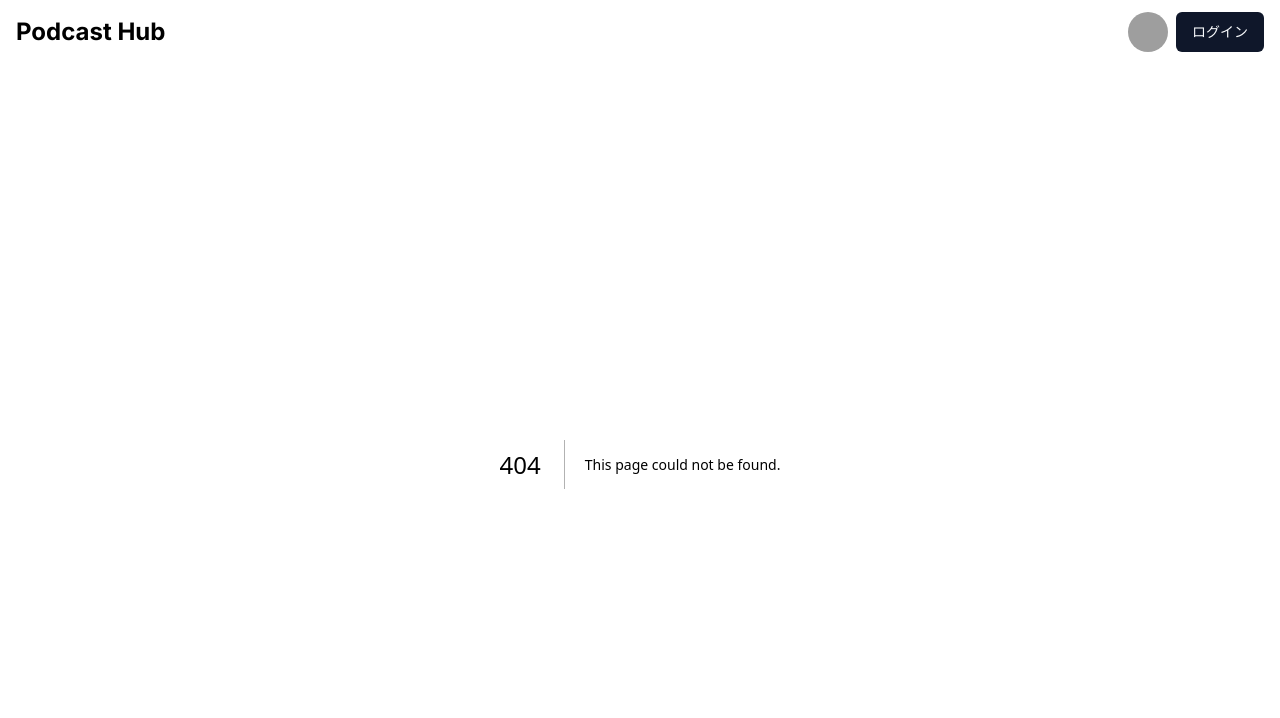
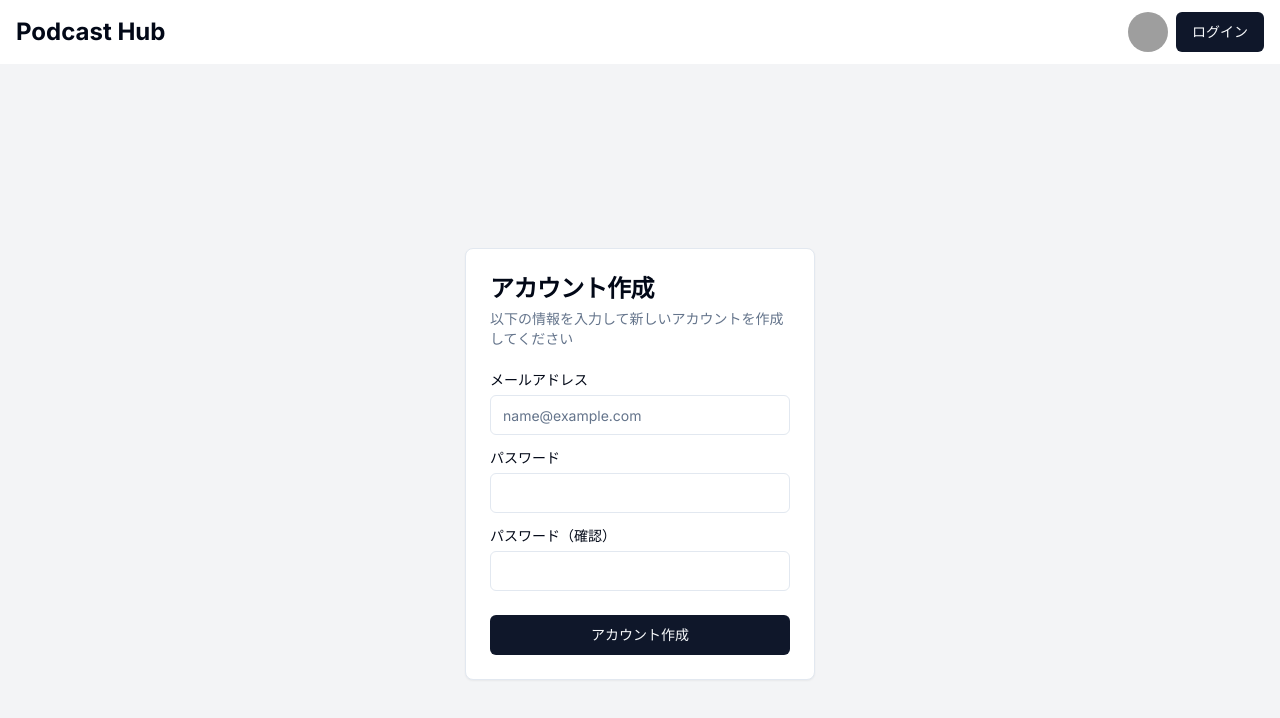
Before and after one commit to TokiyaHorikawa/podcast-hub, a Next.js app: page /signup in a window 1280 px wide. Before the commit this address had no page. Shown: the top 718 px of the page. Built offline with nearby package versions, Linux system fonts and the light colour scheme; grey boxes are pictures that could not be loaded.

Commit message:
feat: サインアップのUIと導線を追加しました

```diff
--- a/src/app/login/_components/login.tsx
+++ b/src/app/login/_components/login.tsx
@@ -14,6 +14,7 @@ import {
 import { Label } from "@/components/ui/label";
 import useUser from "@/hooks/useUser";
 import useSignInWithPassword from "../_hooks/useSignInWithPassword";
+import Link from "next/link";
 
 export default function Login() {
   // TODO: Form Library使う？
@@ -67,6 +68,14 @@ export default function Login() {
               ログイン
             </Button>
             {error && <p className="text-red-500 mt-2">{error}</p>}
+            <div className="mt-4 text-center">
+              <p className="text-sm text-gray-600">
+                アカウントをお持ちでない方は
+                <Link href="/signup" className="text-blue-600 hover:underline">
+                  サインアップ
+                </Link>
+              </p>
+            </div>
           </CardFooter>
         </form>
       </Card>
--- /dev/null
+++ b/src/app/signup/_components/SignupForm.tsx
@@ -0,0 +1,96 @@
+"use client";
+
+import { useState } from "react";
+import { Button } from "@/components/ui/button";
+import { Input } from "@/components/ui/input";
+import {
+  Card,
+  CardHeader,
+  CardTitle,
+  CardDescription,
+  CardContent,
+  CardFooter,
+} from "@/components/ui/card";
+import { Label } from "@/components/ui/label";
+// TODO: サインアップ用のフックを作成する必要があります
+// import useSignUp from "../_hooks/useSignUp";
+
+export default function SignupForm() {
+  const [email, setEmail] = useState("");
+  const [password, setPassword] = useState("");
+  const [confirmPassword, setConfirmPassword] = useState("");
+  const [isLoading, setIsLoading] = useState(false);
+  // TODO: サインアップ用のフックを実装する
+  // const { signUp, error } = useSignUp();
+
+  const handleSignup = async (e: React.FormEvent<HTMLFormElement>) => {
+    e.preventDefault();
+    setIsLoading(true);
+    if (password !== confirmPassword) {
+      // TODO: エラー処理を実装する
+      console.error("パスワードが一致しません");
+      setIsLoading(false);
+      return;
+    }
+    // TODO: サインアップ処理を実装する
+    // await signUp({ email, password });
+    setIsLoading(false);
+  };
+
+  return (
+    <div className="flex items-center justify-center min-h-screen bg-gray-100">
+      <Card className="w-[350px]">
+        <CardHeader className="space-y-1">
+          <CardTitle className="text-2xl">アカウント作成</CardTitle>
+          <CardDescription>
+            以下の情報を入力して新しいアカウントを作成してください
+          </CardDescription>
+        </CardHeader>
+        <form onSubmit={handleSignup}>
+          <CardContent className="grid gap-4">
+            <div className="grid gap-2">
+              <Label htmlFor="email">メールアドレス</Label>
+              <Input
+                id="email"
+                type="email"
+                placeholder="name@example.com"
+                value={email}
+                onChange={(e) => setEmail(e.target.value)}
+                required
+              />
+            </div>
+            <div className="grid gap-2">
+              <Label htmlFor="password">パスワード</Label>
+              <Input
+                id="password"
+                type="password"
+                value={password}
+                onChange={(e) => setPassword(e.target.value)}
+                required
+              />
+            </div>
+            <div className="grid gap-2">
+              <Label htmlFor="confirmPassword">パスワード（確認）</Label>
+              <Input
+                id="confirmPassword"
+                type="password"
+                value={confirmPassword}
+                onChange={(e) => setConfirmPassword(e.target.value)}
+                required
+              />
+            </div>
+          </CardContent>
+          <CardFooter>
+            <Button className="w-full" type="submit" disabled={isLoading}>
+              {isLoading ? "作成中..." : "アカウント作成"}
+            </Button>
+          </CardFooter>
+        </form>
+        {/* TODO: エラー表示を実装する */}
+        {/* {error && (
+        <p className="text-sm text-red-500 text-center mt-2">{error}</p>
+        )} */}
+      </Card>
+    </div>
+  );
+}
--- /dev/null
+++ b/src/app/signup/page.tsx
@@ -0,0 +1,7 @@
+"use client";
+
+import SignupForm from "./_components/SignupForm";
+
+export default function SignupPage() {
+  return <SignupForm />;
+}
```
